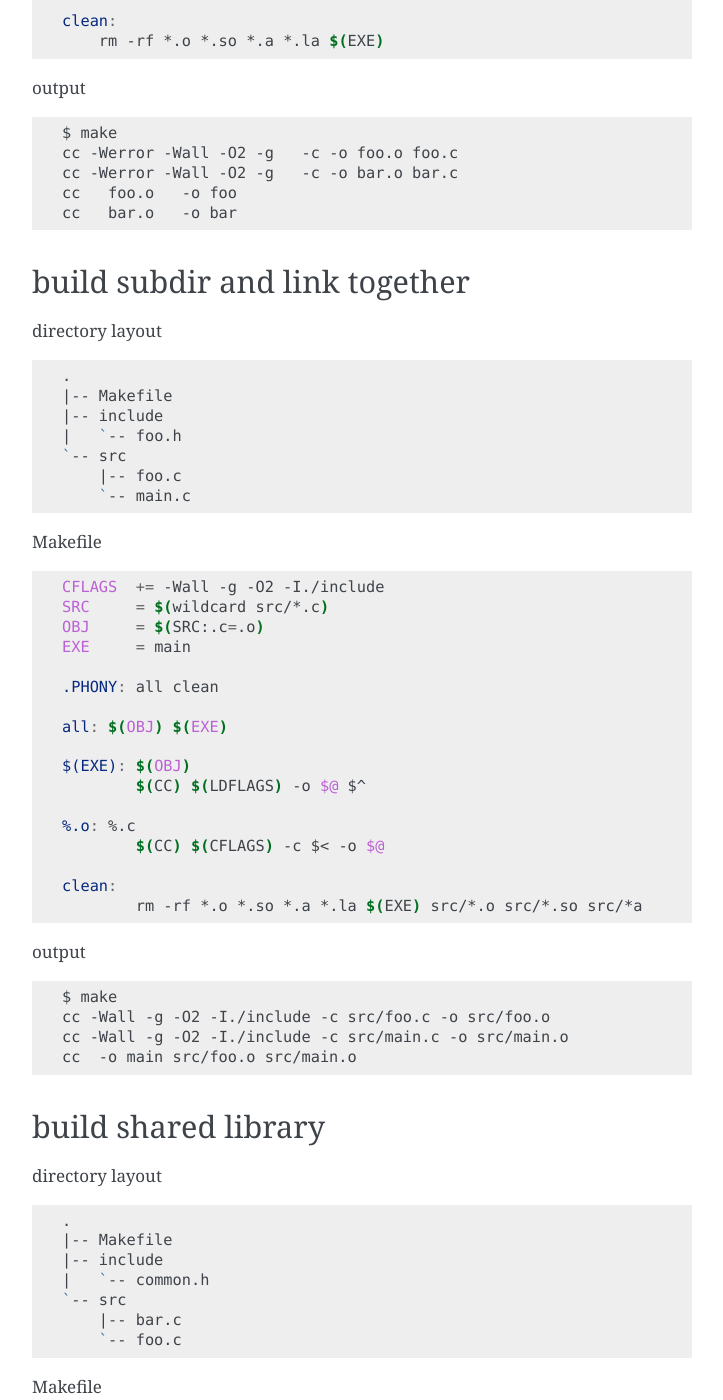
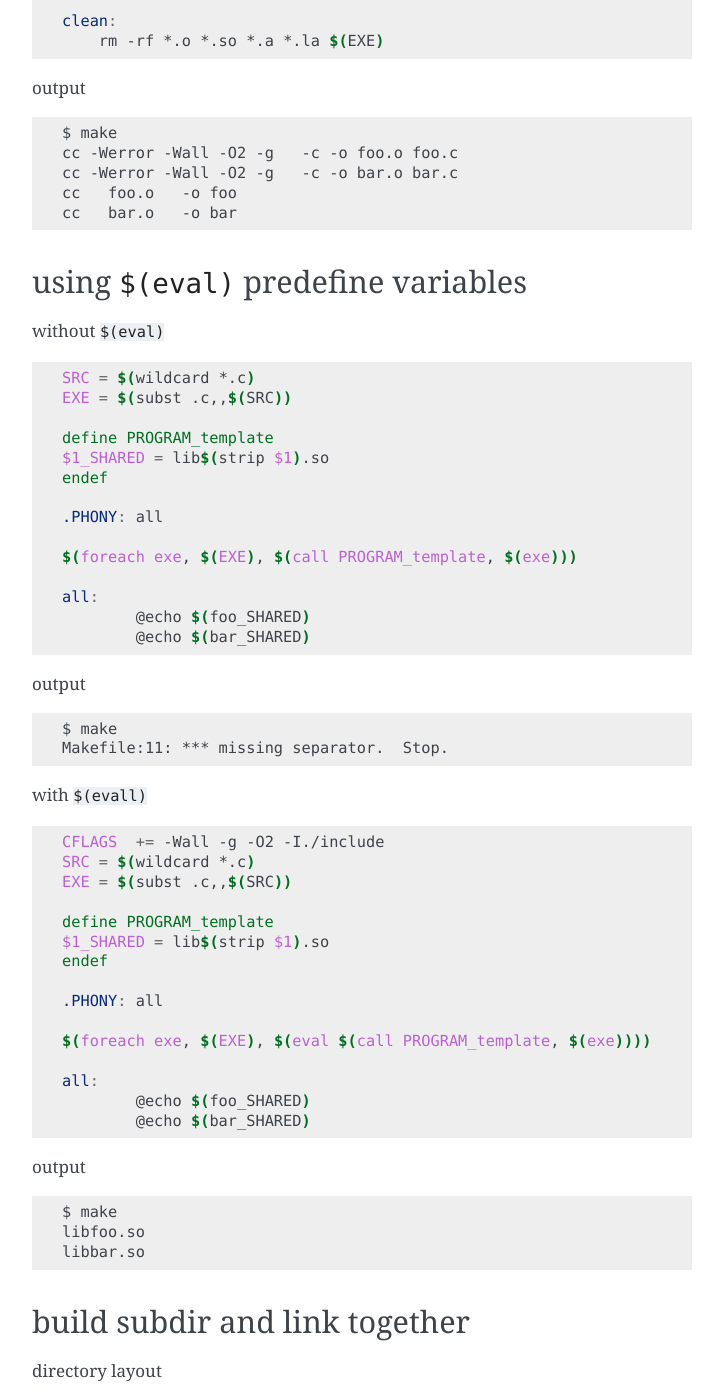
Before and after one commit to emcute0319/cppcheatsheet, a Sphinx documentation site: the page built from docs/notes/c_make.rst, in a window 1280 px wide and 1400 px high, scrolled down 2386 px. Shown: the whole window, without its empty margins (388-1111 px from the left). Built offline with Sphinx 7.4.7, drawn with Linux system fonts in a browser that asks for light colours; some of the changed text lies outside the part shown.

Commit message:
Add makefile $(eval) note

```diff
--- a/docs/notes/c_make.rst
+++ b/docs/notes/c_make.rst
@@ -143,6 +143,65 @@ output
     cc -Werror -Wall -O2 -g   -c -o bar.o bar.c
     cc   foo.o   -o foo
     cc   bar.o   -o bar
+
+
+using ``$(eval)`` predefine variables
+--------------------------------------
+
+without ``$(eval)``
+
+.. code-block:: make
+
+    SRC = $(wildcard *.c)
+    EXE = $(subst .c,,$(SRC))
+
+    define PROGRAM_template
+    $1_SHARED = lib$(strip $1).so
+    endef
+
+    .PHONY: all
+
+    $(foreach exe, $(EXE), $(call PROGRAM_template, $(exe)))
+
+    all:
+            @echo $(foo_SHARED)
+            @echo $(bar_SHARED)
+
+output
+
+.. code-block:: bash
+
+    $ make
+    Makefile:11: *** missing separator.  Stop.
+
+
+with ``$(evall)``
+
+.. code-block:: make
+
+    CFLAGS  += -Wall -g -O2 -I./include
+    SRC = $(wildcard *.c)
+    EXE = $(subst .c,,$(SRC))
+
+    define PROGRAM_template
+    $1_SHARED = lib$(strip $1).so
+    endef
+
+    .PHONY: all
+
+    $(foreach exe, $(EXE), $(eval $(call PROGRAM_template, $(exe))))
+
+    all:
+            @echo $(foo_SHARED)
+            @echo $(bar_SHARED)
+
+output
+
+.. code-block:: bash
+
+    $ make
+    libfoo.so
+    libbar.so
 
 
 build subdir and link together
```
